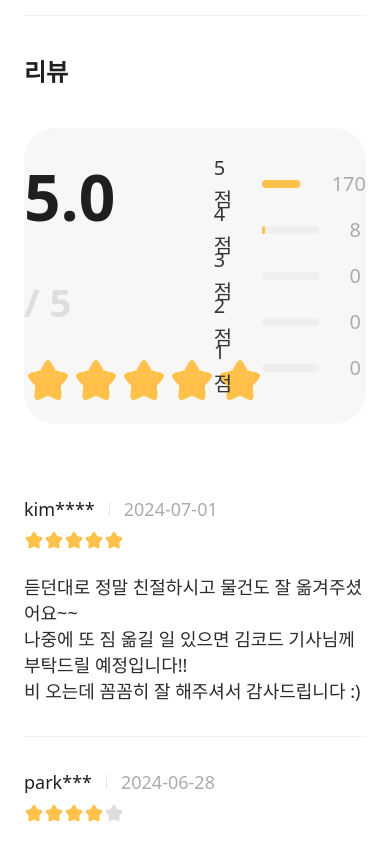
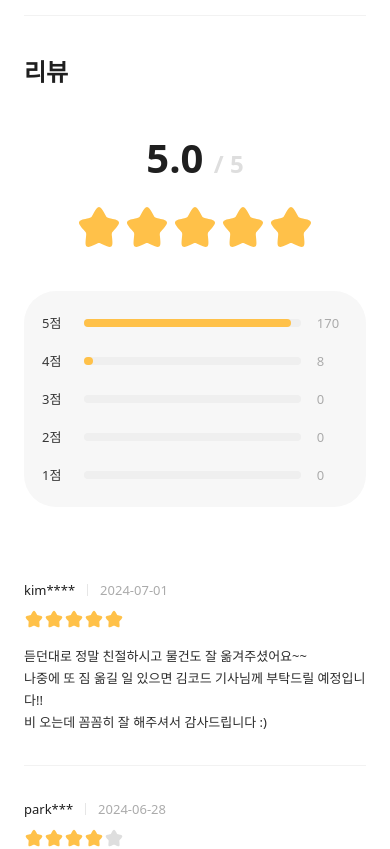
Before and after one commit to Mov2ng/8--Moving-Mov2ng-FE, a Next.js app: page /movers/1 in a window 390 px wide. Shown: the part 820-1669 px from the top of the page. Built offline with nearby package versions, Linux system fonts and the light colour scheme; a web font is replaced by a local one.

Commit message:
feat: 리뷰 컴포넌트 반응형 구현

```diff
--- a/src/app/movers/(components)/ReviewList.tsx
+++ b/src/app/movers/(components)/ReviewList.tsx
@@ -20,7 +20,7 @@ export default function ReviewList({
     <article
       className={`
         w-full max-w-[955px] bg-white
-        flex flex-col gap-6
+        flex flex-col gap-6 max-md:gap-4
         py-8
         ${!isLast ? "border-b border-[#F2F2F2]" : ""}
       `}
@@ -28,13 +28,13 @@ export default function ReviewList({
       {/* Header Section */}
       <div className="flex flex-col gap-2">
         {/* User Info Row */}
-        <div className="flex items-center gap-[14px]">
-          <span className="pret-2lg-regular text-black-400">{username}</span>
+        <div className="flex items-center gap-[14px] max-md:gap-3">
+          <span className="pret-2lg-regular text-black-400 max-md:pret-14-regular">{username}</span>
 
           {/* Divider */}
-          <div className="w-px h-[14px] bg-line-200" />
+          <div className="w-px h-[14px] bg-line-200 max-md:h-3" />
 
-          <time className="pret-2lg-regular text-gray-300" dateTime={date}>
+          <time className="pret-2lg-regular text-gray-300 max-md:pret-14-regular" dateTime={date}>
             {date}
           </time>
         </div>
@@ -44,7 +44,7 @@ export default function ReviewList({
       </div>
 
       {/* Review Content */}
-      <p className="pret-2lg-regular text-[#2B2B2B] whitespace-pre-line">
+      <p className="pret-2lg-regular text-[#2B2B2B] whitespace-pre-line max-md:pret-14-regular">
         {content}
       </p>
     </article>
--- a/src/app/movers/(components)/ReviewPointBox.tsx
+++ b/src/app/movers/(components)/ReviewPointBox.tsx
@@ -15,19 +15,22 @@ export default function ReviewPointBox() {
   const totalRating = Object.values(ratingList).reduce((acc, curr) => acc + curr, 0);
 
   return (
-  <div className="flex items-center justify-center gap-[83px] max-w-[955px] w-full h-[296px] bg-background-200 rounded-4xl">
-    <div className="flex items-center flex-col gap-[15px]">
-      <p className="text-[64px] font-bold text-black-400">5.0 <span className="text-[38px] font-bold text-gray-100"> / 5</span></p>
+  <div className="flex items-center justify-center gap-[83px] max-w-[955px] w-full h-[296px] bg-background-200 rounded-4xl
+  max-md:bg-transparent max-md:gap-0 max-md:justify-between
+  max-sm:flex-col max-sm:gap-10 max-sm:h-auto">
+    <div className="flex items-center justify-center flex-col gap-[15px]">
+      <p className="text-[64px] font-bold text-black-400 max-md:text-[40px]">5.0 <span className="text-[38px] font-bold text-gray-100 max-md:text-[24px]"> / 5</span></p>
       <StarRating rating={5} size={48} />
     </div>
-    <div className="flex flex-col gap-[14px] max-w-[510px] w-full">
+    <div className="flex flex-col gap-[14px] max-w-[510px] w-full
+    max-md:bg-background-200 max-md:rounded-4xl max-md:px-[18px] max-md:py-4 max-md:gap-[6px]">
       {Object.entries(ratingList).reverse().map(([key, value]) => (
-        <div className="flex items-center gap-[30px] h-8" key={key}>
-          <p className="w-9 pret-xl-medium text-black-300">{key}점</p>
+        <div className="flex items-center gap-[30px] h-8 max-md:gap-4" key={key}>
+          <p className="w-9 pret-xl-medium text-black-300 max-md:pret-14-medium">{key}점</p>
           <div className="max-w-[370px] w-full h-[8px] bg-background-300 rounded-[15px]">
             <div className="h-full bg-secondary-yellow-100 rounded-[15px]" style={{ width: `${(value / totalRating) * 100}%` }}></div>
           </div>
-          <span className="w-11 pret-xl-medium text-gray-300">{value}</span>
+          <span className="w-11 pret-xl-medium text-gray-300 max-md:pret-14-medium">{value}</span>
         </div>
       ))}
     </div>
--- a/src/app/movers/(components)/StarRating.tsx
+++ b/src/app/movers/(components)/StarRating.tsx
@@ -27,5 +27,6 @@ const StarIcon = ({
     alt="star"
     width={size}
     height={size}
+    className={`size-[${size}px] max-md:size-[${size / 2}px]`}
   />
 );
```
